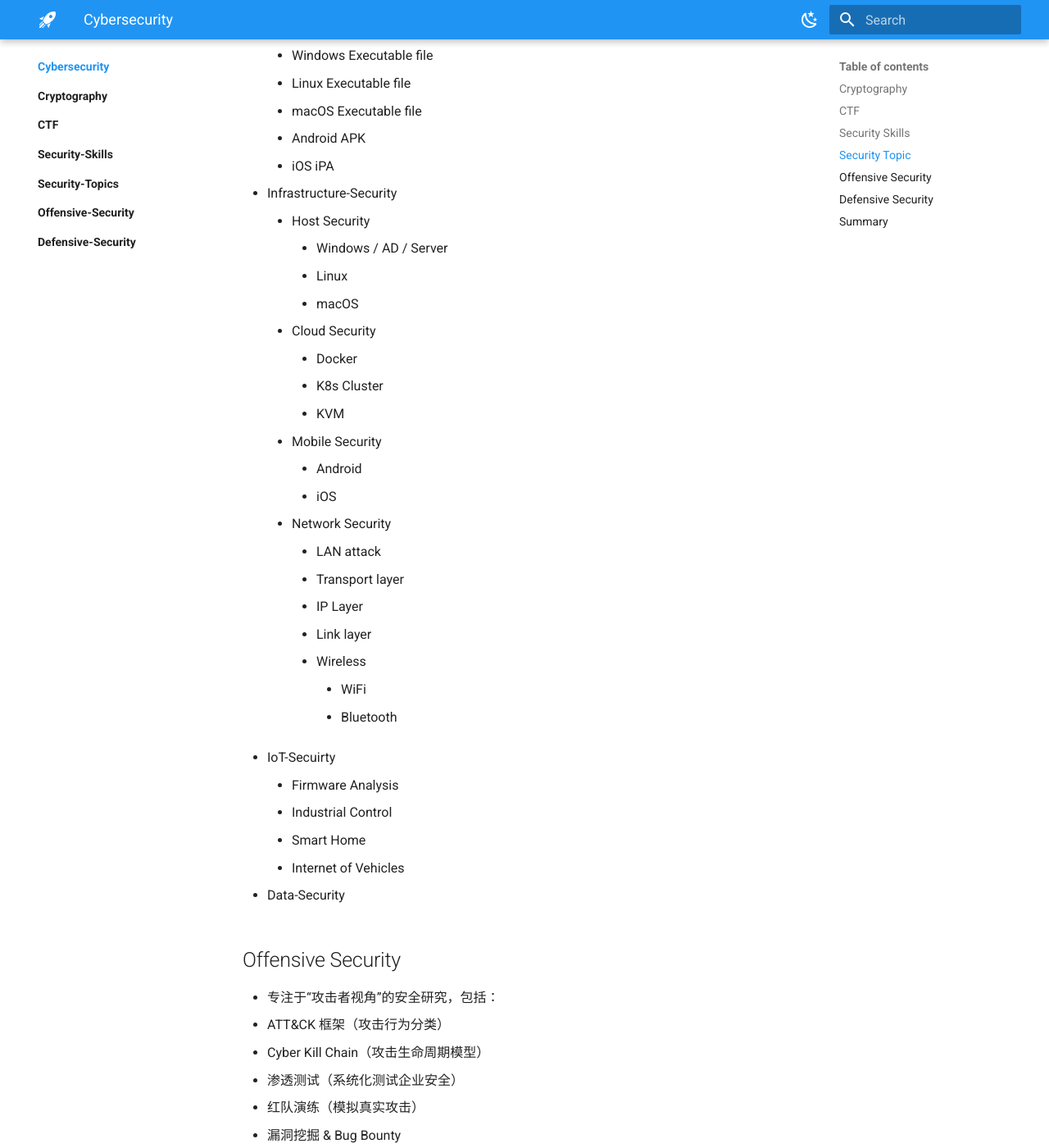
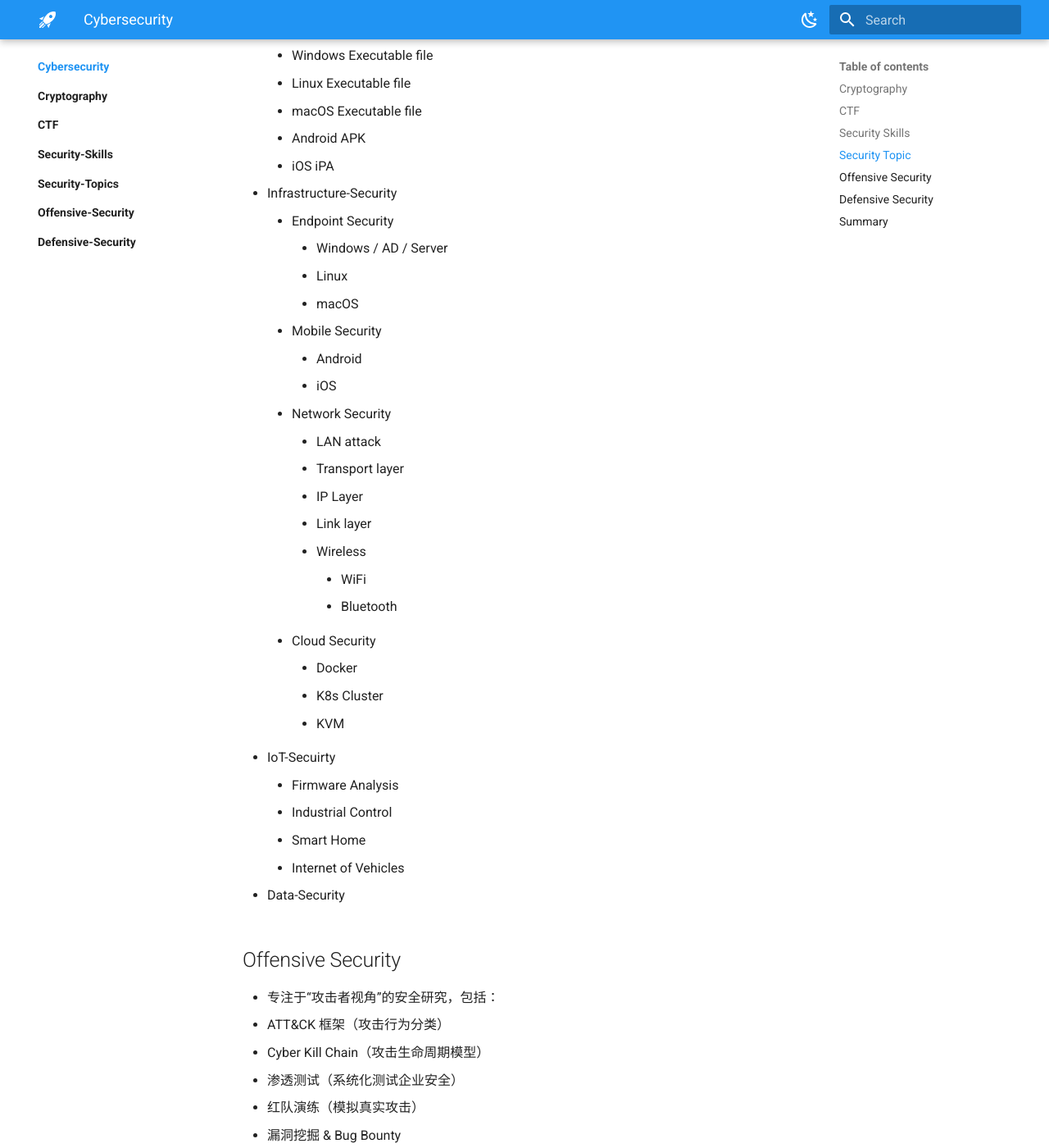
Before and after one commit to AvenMay/cyberspace-explore, an MkDocs documentation site: the page built from docs/cybersecurity/index.md, in a window 1280 px wide and 1400 px high, scrolled down 2032 px. Shown: the whole window at 82% size. Built offline with MkDocs 1.6.1 and Material for MkDocs 9.7.7, drawn with Linux system fonts in a browser that asks for light colours; part of the change alters nothing that is shown.

Commit message:
fix cybersecurity/index.md

```diff
--- a/docs/cybersecurity/index.md
+++ b/docs/cybersecurity/index.md
@@ -67,14 +67,10 @@
 
 
 - Infrastructure-Security
-    - Host Security
+    - Endpoint Security
         - Windows / AD / Server
         - Linux
         - macOS
-    - Cloud Security
-        - Docker
-        - K8s Cluster
-        - KVM
     - Mobile Security
         - Android
         - iOS
@@ -86,6 +82,10 @@
         - Wireless
             - WiFi
             - Bluetooth
+    - Cloud Security
+        - Docker
+        - K8s Cluster
+        - KVM
 
 - IoT-Secuirty
     - Firmware Analysis
```
